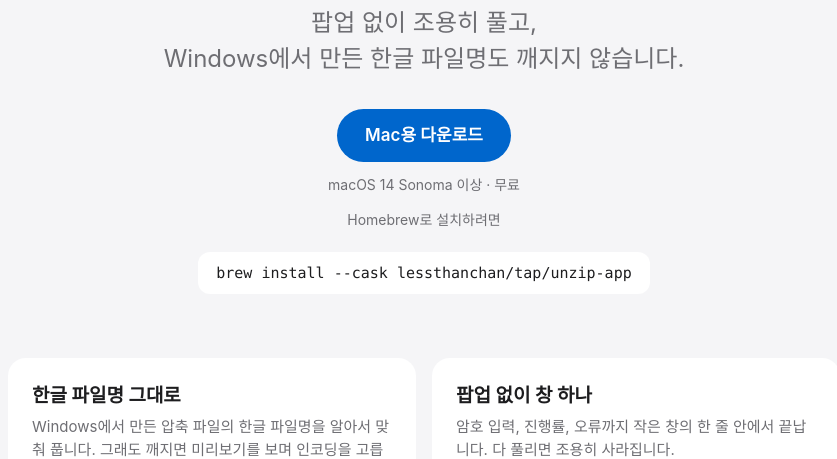
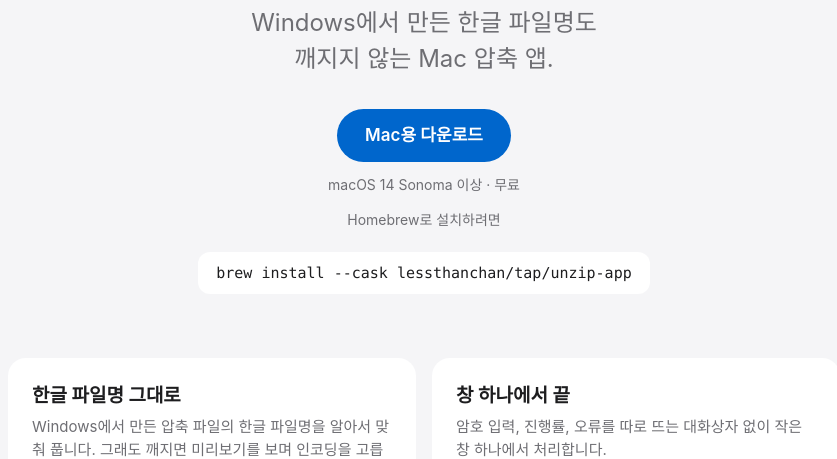
Before and after one commit to lessthanchan/homebrew-tap, a plain HTML site: page docs/index.html in a window 1280 px wide. Shown: the part 343-802 px from the top of the page, without its empty margins (216-1053 px from the left). Drawn offline with Linux system fonts and the light colour scheme.

Commit message:
docs: drop 'no popup, quiet' claim; the app window does open
Co-Authored-By: Claude Opus 5.5 <noreply@anthropic.com>

```diff
--- a/docs/index.html
+++ b/docs/index.html
@@ -32,7 +32,7 @@
 <main>
   <img class="icon" src="icon.png" alt="UNZIP 앱 아이콘">
   <h1>UNZIP</h1>
-  <p class="lead">팝업 없이 조용히 풀고,<br>Windows에서 만든 한글 파일명도 깨지지 않습니다.</p>
+  <p class="lead">Windows에서 만든 한글 파일명도<br>깨지지 않는 Mac 압축 앱.</p>
 
   <a class="btn" href="https://github.com/lessthanchan/homebrew-tap/releases/latest/download/UNZIP.dmg">Mac용 다운로드</a>
   <p class="meta">macOS 14 Sonoma 이상 · 무료</p>
@@ -41,7 +41,7 @@
 
   <section class="grid">
     <div class="card"><h2>한글 파일명 그대로</h2><p>Windows에서 만든 압축 파일의 한글 파일명을 알아서 맞춰 풉니다. 그래도 깨지면 미리보기를 보며 인코딩을 고릅니다.</p></div>
-    <div class="card"><h2>팝업 없이 창 하나</h2><p>암호 입력, 진행률, 오류까지 작은 창의 한 줄 안에서 끝납니다. 다 풀리면 조용히 사라집니다.</p></div>
+    <div class="card"><h2>창 하나에서 끝</h2><p>암호 입력, 진행률, 오류를 따로 뜨는 대화상자 없이 작은 창 하나에서 처리합니다.</p></div>
     <div class="card"><h2>압축도 됩니다</h2><p>폴더를 놓으면 zip, 7z, tar 등 6가지 형식으로 묶습니다. 압축 파일 여러 개를 한 폴더에 모아 풀 수도 있습니다.</p></div>
     <div class="card"><h2>70개 형식</h2><p>zip, rar, 7z, tar 등 흔히 받는 압축 파일을 한 앱으로 풉니다. 실패해도 풀다 만 파일을 남기지 않습니다.</p></div>
   </section>
```
